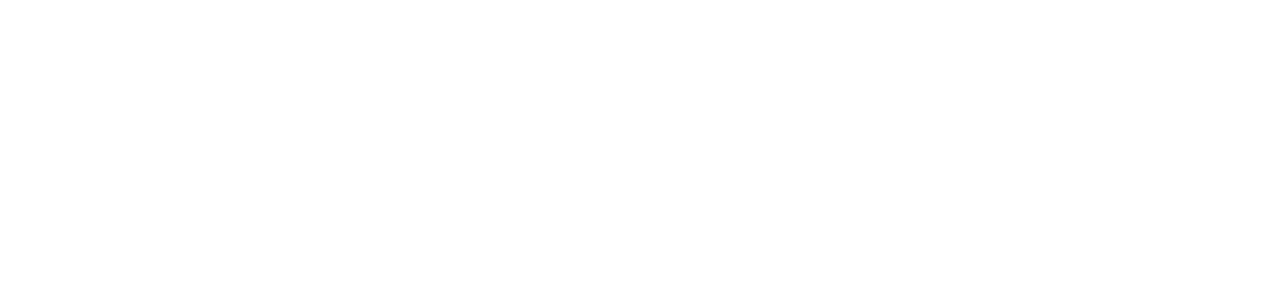
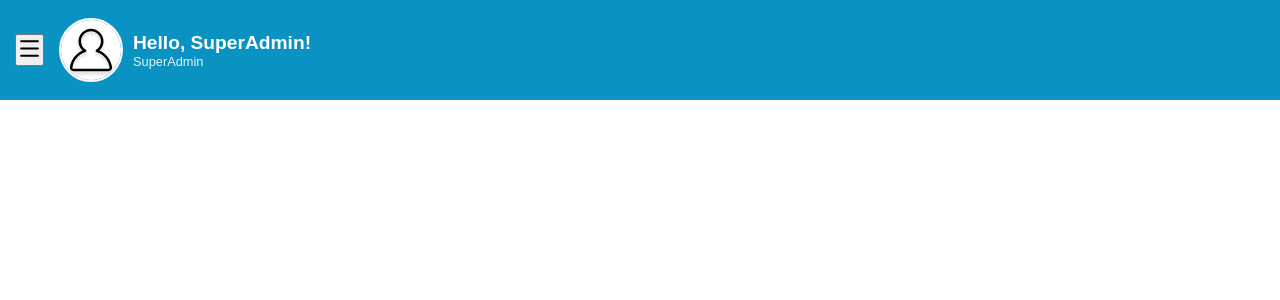
Before and after one commit to Vincent-Caraga/hospital-appointment, a React (Vite) app in the folder client/: page /admin-nav in a window 1280 px wide. Before the commit this address had no page. Shown: the top 300 px of the page. Built offline with nearby package versions, Linux system fonts and the light colour scheme; a web font is replaced by a local one.

Commit message:
feat: add admin navbar components

```diff
--- a/client/src/App.jsx
+++ b/client/src/App.jsx
@@ -9,6 +9,7 @@
 import Dashboard from "./pages/Dashboard";
 import UserProfile from "./components/UserProfile/UserProfile";
 import ProtectedRoute from "./pages/ProtectedRoute";
+import AdminNavbar from "./components/AdminNavbar/AdminNavbar";
 
 const App = () => {
   return (
@@ -48,6 +49,7 @@
 
         {/* If you want the old routes to still exist for testing: */}
         <Route path="/navbar" element={<Navbar />} />
+        <Route path="/admin-nav" element={<AdminNavbar />} />
       </Routes>
     </Router>
   );
--- /dev/null
+++ b/client/src/CSS/AdminNavbar.css
@@ -0,0 +1,62 @@
+/*MOBILE DEFAULT*/
+.navbar-container-admin {
+  display: flex;
+  align-items: center;
+  height: 80px;
+  padding: 0 15px;
+  background-color: #0992c2;
+  color: white;
+}
+
+.nav-left-group {
+  display: flex;
+  align-items: center;
+  gap: 15px;
+}
+
+.user-info-section {
+  display: flex;
+  align-items: center;
+  gap: 10px;
+}
+
+.admin-profile {
+  width: 50px;
+  height: 50px;
+  border-radius: 50%;
+  object-fit: cover;
+  border: 2px solid white;
+}
+
+.text-group {
+  display: flex;
+  flex-direction: column;
+}
+
+.user-name-text {
+  font-size: 1rem;
+  font-weight: bold;
+  margin: 0;
+}
+
+.greeting-subtext {
+  font-size: 0.8rem;
+  opacity: 0.9;
+  margin: 0;
+}
+
+/* TABLET & DESKTOP ENHANCEMENTS */
+@media (min-width: 768px) {
+  .navbar-container-admin {
+    height: 100px;
+  }
+
+  .admin-profile {
+    width: 60px;
+    height: 60px;
+  }
+
+  .user-name-text {
+    font-size: 1.2rem;
+  }
+}
--- /dev/null
+++ b/client/src/components/AdminNavbar/AdminNavbar.jsx
@@ -0,0 +1,34 @@
+import React from "react";
+import { Menu } from "lucide-react";
+import { assets } from "../../assets/assets";
+import "../../CSS/AdminNavbar.css";
+
+const AdminNavbar = () => {
+  return (
+    <>
+      <div className="navbar-container-admin">
+        <div className="nav-left-group">
+          <button
+            className="sidebar-toggle-btn"
+            aria-label="Toggle Navigation Menu"
+          >
+            <Menu size={25} color="#000" />
+          </button>
+          <div className="user-info-section">
+            <img
+              src={assets.profile}
+              alt="user profile"
+              className="admin-profile"
+            />
+            <div className="greeting-text">
+              <p className="user-name-text">Hello, SuperAdmin!</p>
+              <p className="greeting-subtext">SuperAdmin</p>
+            </div>
+          </div>
+        </div>
+      </div>
+    </>
+  );
+};
+
+export default AdminNavbar;
```
